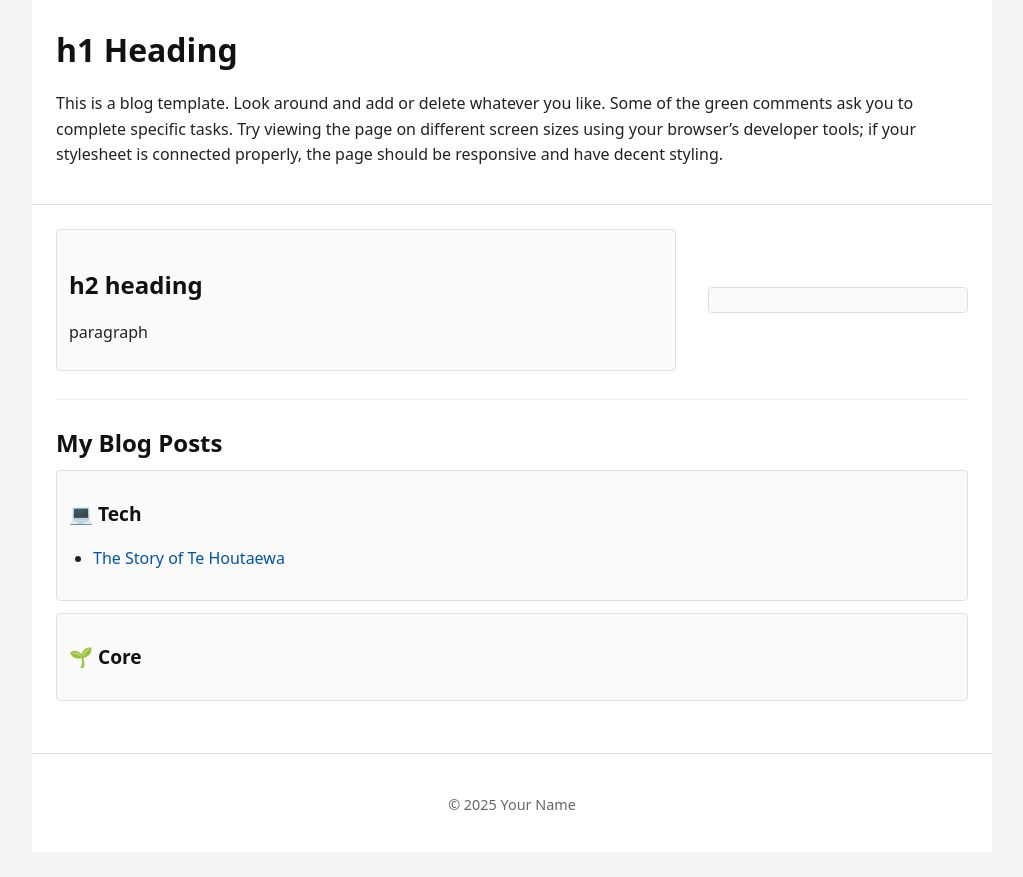
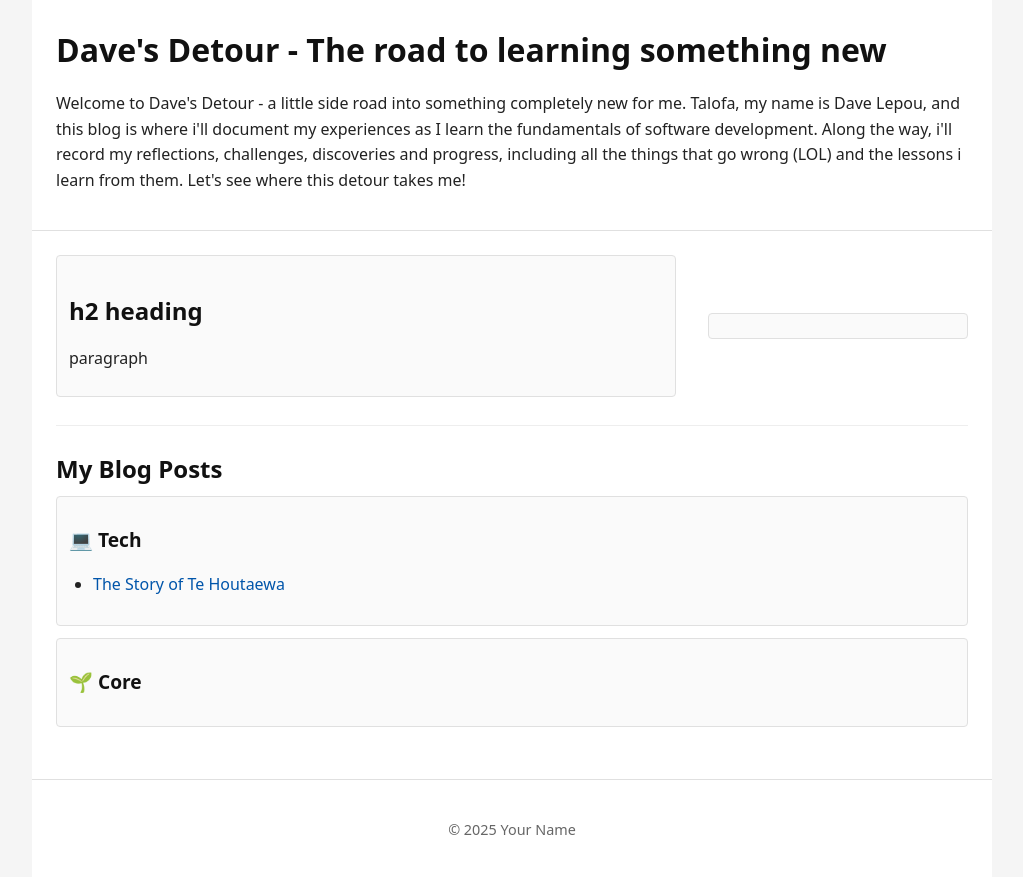
Before and after one commit to dave-lepou/daves-detour, a plain HTML site: page index.html in a window 1280 px wide. Shown: the whole page, without its empty margins (128-1151 px from the left). Before the commit the page ends 852 px from the top, so only its background shows below. Drawn offline with Linux system fonts and the light colour scheme.

Commit message:
update page title, header and welcome paragraph

```diff
--- a/index.html
+++ b/index.html
@@ -5,7 +5,7 @@
     <meta charset="UTF-8" />
 
     <!-- Page title - shows in browser tab -->
-    <title>Your Name - Dev Academy Blog</title>
+    <title>Dave's Detour - Dev Academy Blog</title>
 
     <!-- Viewport meta tag makes your site responsive on mobile devices -->
     <meta name="viewport" content="width=device-width, initial-scale=1.0" />
@@ -18,14 +18,15 @@
     <!-- Header section - typically contains site title and intro -->
     <header>
       <!-- TODO: Add an h1 heading with your blog title -->
-      <h1>h1 Heading</h1>
+      <h1>Dave's Detour - The road to learning something new</h1>
       <!-- TODO: Write your own introduction paragraph -->
       <p>
-        This is a blog template. Look around and add or delete whatever you
-        like. Some of the green comments ask you to complete specific tasks. Try
-        viewing the page on different screen sizes using your browser’s
-        developer tools; if your stylesheet is connected properly, the page
-        should be responsive and have decent styling.
+        Welcome to Dave's Detour - a little side road into something completely
+        new for me. Talofa, my name is Dave Lepou, and this blog is where i'll
+        document my experiences as I learn the fundamentals of software
+        development. Along the way, i'll record my reflections, challenges,
+        discoveries and progress, including all the things that go wrong (LOL)
+        and the lessons i learn from them. Let's see where this detour takes me!
       </p>
     </header>
 
```
